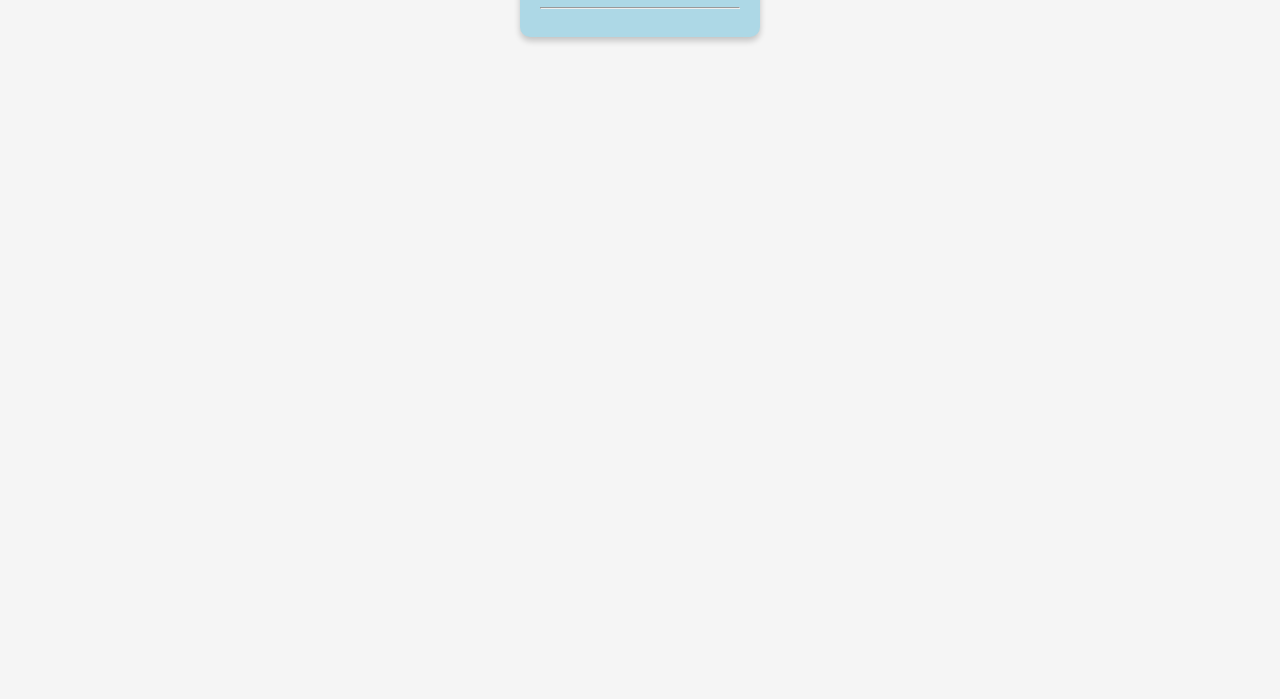
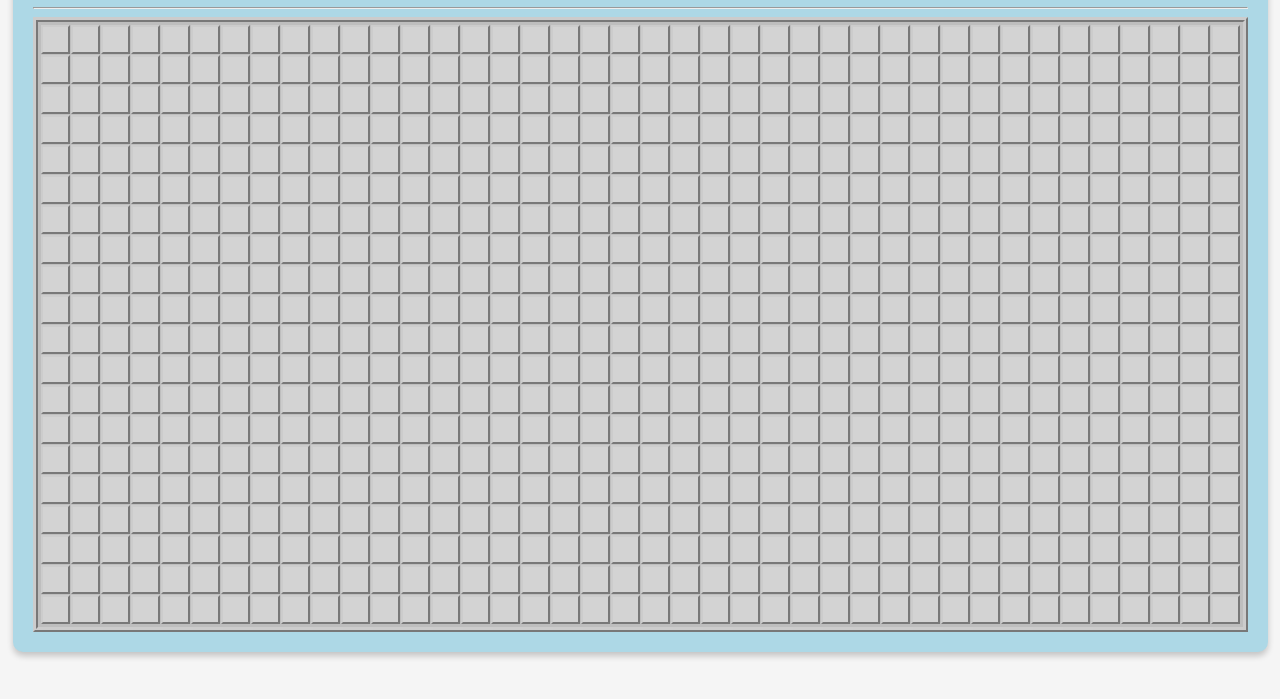
Before and after one commit to niklastallund/js-minesweeper, a plain HTML site: page minesweeper.html in a window 1280 px wide. Shown: the part 101-800 px from the top of the page. Drawn offline with Linux system fonts and the light colour scheme.

Commit message:
grid generation done

```diff
--- a/minesweeper.css
+++ b/minesweeper.css
@@ -6,10 +6,25 @@ body {
     background-color: whitesmoke;
 }
 
-.game-container {
+#game-container {
     text-align: center;
     background: lightblue;
     padding: 20px;
     border-radius: 10px;
     box-shadow: 0 4px 6px rgba(0, 0, 0, 0.2);
 }
+
+#grid-container {
+    display: inline-grid;
+    background: rgb(190, 190, 190);
+    gap: 1px;
+    border: 5px ridge #ccc;
+    padding: 3px;
+}
+
+.cell {
+    background: lightgrey;
+    width: 25px;
+    height: 25px;
+    border: 2px outset #ccc;
+}
--- a/minesweeper.html
+++ b/minesweeper.html
@@ -8,9 +8,10 @@
         <title>Document</title>
     </head>
     <body>
-        <div class="game-container">
+        <div id="game-container">
             <h1>Minesweeper</h1>
             <hr />
+            <div id="grid-container"></div>
         </div>
     </body>
 </html>
--- a/minesweeper.js
+++ b/minesweeper.js
@@ -1 +1,97 @@
-console.log("Hello!");
+class Minesweeper {
+    constructor() {
+        this.difficulties = {
+            one: { rows: 9, cols: 9, mines: 10 },
+            two: { rows: 16, cols: 16, mines: 40 },
+            three: { rows: 16, cols: 32, mines: 99 },
+            extreme: { rows: 20, cols: 40, mines: 199 },
+        };
+        this.currentDifficulty = "one";
+        this.board = [];
+        this.gameState = "start";
+        this.firstClick = true;
+        this.flagCount = 0;
+        this.revealCount = 0;
+
+        this.newGame();
+    }
+
+    newGame() {
+        //Reset everything
+        this.gameState = "start";
+        this.firstClick = true;
+        this.flagCount = 0;
+        this.revealCount = 0;
+        this.board = [];
+
+        //Generate a new board
+        this.generateBoard();
+    }
+
+    //Generates the logic for the game board
+    generateBoard() {
+        this.currentDifficulty = "extreme";
+        const diff = this.difficulties[this.currentDifficulty];
+
+        for (let row = 0; row < diff.rows; row++) {
+            this.board[row] = [];
+            for (let col = 0; col < diff.cols; col++) {
+                this.board[row][col] = {
+                    isMine: false,
+                    isFlag: false,
+                    isCleared: false,
+                    neighborMines: 0,
+                };
+            }
+        }
+
+        this.generateGrid();
+    }
+
+    //Generates the visual game grid
+    generateGrid() {
+        const diff = this.difficulties[this.currentDifficulty];
+        const grid = document.getElementById("grid-container");
+        grid.innerHTML = "";
+        grid.style.gridTemplateRows = `repeat(${diff.rows}, 1fr)`;
+        grid.style.gridTemplateColumns = `repeat(${diff.cols}, 1fr)`;
+
+        for (let row = 0; row < diff.rows; row++) {
+            for (let col = 0; col < diff.cols; col++) {
+                const cell = document.createElement("div");
+                cell.className = "cell";
+                cell.dataset.row = row;
+                cell.dataset.col = col;
+
+                cell.addEventListener("click", (element) =>
+                    this.clickedLeft(element, row, col)
+                );
+                cell.addEventListener("contextmenu", (element) => {
+                    this.clickedRight(element, row, col);
+                });
+
+                grid.appendChild(cell);
+            }
+        }
+    }
+
+    //TODO
+    clickedLeft() {
+        return;
+    }
+
+    //TODO
+    clickedRight() {
+        return;
+    }
+}
+
+/* ---- */
+/* Main */
+/* ---- */
+
+document.addEventListener("DOMContentLoaded", function () {
+    // Your initialization code here
+    const game = new Minesweeper();
+    console.log("hello");
+});
```
